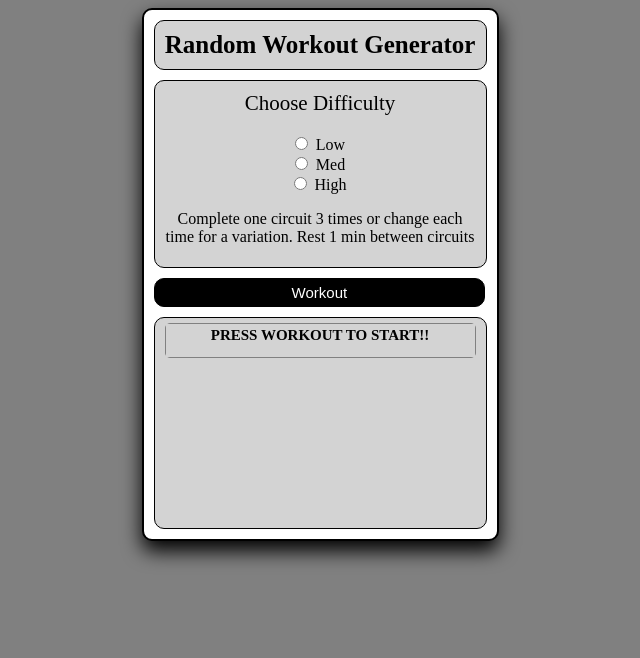
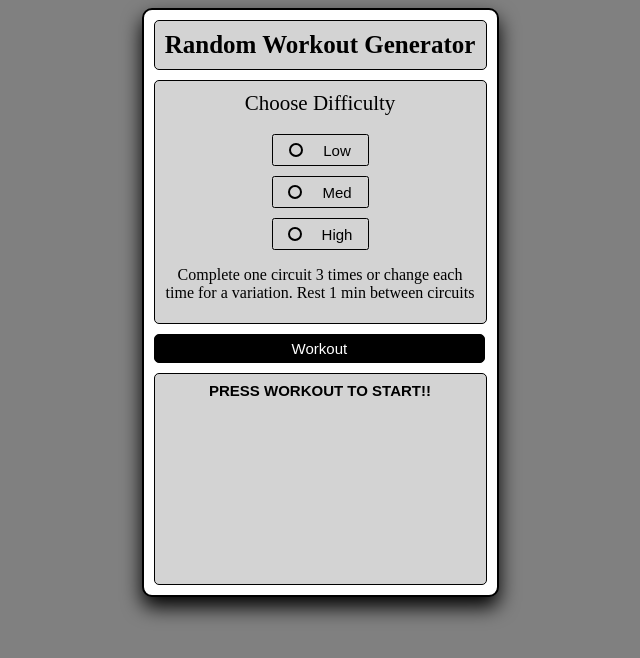
Before and after one commit to Tom-Lewis-Coder/React-Workout-Generator, a React (Create React App) app: page / in a window 1280 px wide. Shown: the top 658 px of the page, without its empty margins (320-960 px from the left). Built offline with nearby package versions, Linux system fonts and the light colour scheme.

Commit message:
customised radio buttons

```diff
--- a/package.json
+++ b/package.json
@@ -9,7 +9,7 @@
     "babel-jest": "^26.6.0",
     "react": "^17.0.2",
     "react-dom": "^17.0.2",
-    "react-scripts": "4.0.3",
+    "react-scripts": "^5.0.1",
     "uuid": "^8.3.2",
     "web-vitals": "^1.1.2"
   },
--- a/src/Components/Form.js
+++ b/src/Components/Form.js
@@ -3,28 +3,28 @@ import React from 'react'
 const Form = ( props ) => {
     return (
         <form className='form' >
-            <label className='form-title'>{props.title}</label><br/><br/>
+            <div className='form-title'>{props.title}</div><br/>
                 <input
                     id='low'
                     type='radio'
                     name='radio'
                     value='low'
                     onChange={props.onChange}
-                /><label className='radio' >Low</label><br/>
+                /><label className='radio' for='low' >Low</label>
                 <input
                     id='medium'
                     type='radio'
                     name='radio'
                     value='medium'
                     onChange={props.onChange}
-                /><label className='radio' >Med</label><br/>
+                /><label className='radio' for='medium' >Med</label>
                 <input
                     id='high'
                     type='radio'
                     name='radio'
                     value='high'
                     onChange={props.onChange}
-                /><label className='radio' >High</label>
+                /><label className='radio' for='high' >High</label>
             <p>Complete one circuit 3 times or change each time for a variation. Rest 1 min between circuits</p>
         </form>
         )}
--- a/src/Components/Styles.css
+++ b/src/Components/Styles.css
@@ -4,12 +4,12 @@
 
 .container {
     background-color: white;
+    position: relative;
     margin-left: auto;
     margin-right: auto;
-    position: relative;
     border: 2px solid black;
     width: 353px;
-    height: 529px;
+    height: 585px;
     border-radius: 10px;
     box-shadow: 0 10px 20px black;
 }
@@ -20,7 +20,7 @@
     padding: 10px;
     margin: 10px;
     border: 1px solid black;
-    border-radius: 10px;
+    border-radius: 5px;
     background-color: lightgrey;
     font-weight: bold;
 }
@@ -29,7 +29,7 @@
     text-align: center;
     margin: 5px 10px 5px 10px;
     border: 1px solid black;
-    border-radius: 10px;
+    border-radius: 5px;
     background-color: lightgrey;
     padding: 10px 10px 5px 10px;
 }
@@ -43,11 +43,6 @@ p {
     background-color: lightgray;
  }
 
-.radio {
-     background-color: lightgray;
-     padding: 5px;
- }
-
 .btn-default {
     width: 94%;
     background-color: black;
@@ -56,13 +51,15 @@ p {
     margin: 5px 10px 5px 10px;
     padding: 5px 10px 5px 10px;
     text-align: center;
-    border-radius: 10px;
+    border-radius: 5px;
     font-size: 15px;
     cursor: pointer;
 }
 
 .btn-default:hover {
-    background-color: rgb(61, 61, 61);
+    color: black;
+    background-color: gray;
+    font-weight: bold;
 }
 
 .workout-box {
@@ -71,17 +68,17 @@ p {
     padding: 5px 10px 5px 10px;
     margin: 5px 10px 5px 10px;
     border: 1px solid black;
-    border-radius: 10px;
+    border-radius: 5px;
     background-color: lightgrey;
     height: 200px;
 }
 
 .exercise {
-    border: 1px solid grey;
     background-color: lightgrey;
     text-transform: uppercase;
     font-weight: bold;
     border-radius: 5px;
+    font-family: 'poppins', sans-serif;
 }
 
 .ex {
@@ -89,3 +86,47 @@ p {
     height: 30px;
     padding-top: 3px;
 }
+
+input[type='radio'] {
+    display: none;
+}
+
+label {
+    position: relative;
+    margin-left: auto;
+    margin-right: auto;
+    margin-bottom: 10px;
+    font-family: 'poppins', sans-serif;
+    font-size: 15px;
+    border: 1px solid black;
+    border-radius: 2.5px;
+    padding: 10px;
+    display: flex;
+    align-items: center;
+    justify-content: center;
+    height: 10px;
+    width: 75px;
+    background-color: lightgray;
+    cursor: pointer;
+}
+
+label:before {
+    content: '';
+    height: 10px;
+    width: 10px;
+    border: 2px solid black;
+    border-radius: 50%;
+    margin-right: 20px;
+}
+
+input[type='radio']:checked + label {
+    background-color: gray;
+    color: black;
+}
+
+input[type='radio']:checked + label:before {
+    height: 10px;
+    width: 10px;
+    border: 3px solid white;
+    background-color: black;
+}
```
Also changed, not shown: 1 other file (tests, documents, lock files or other folders).
